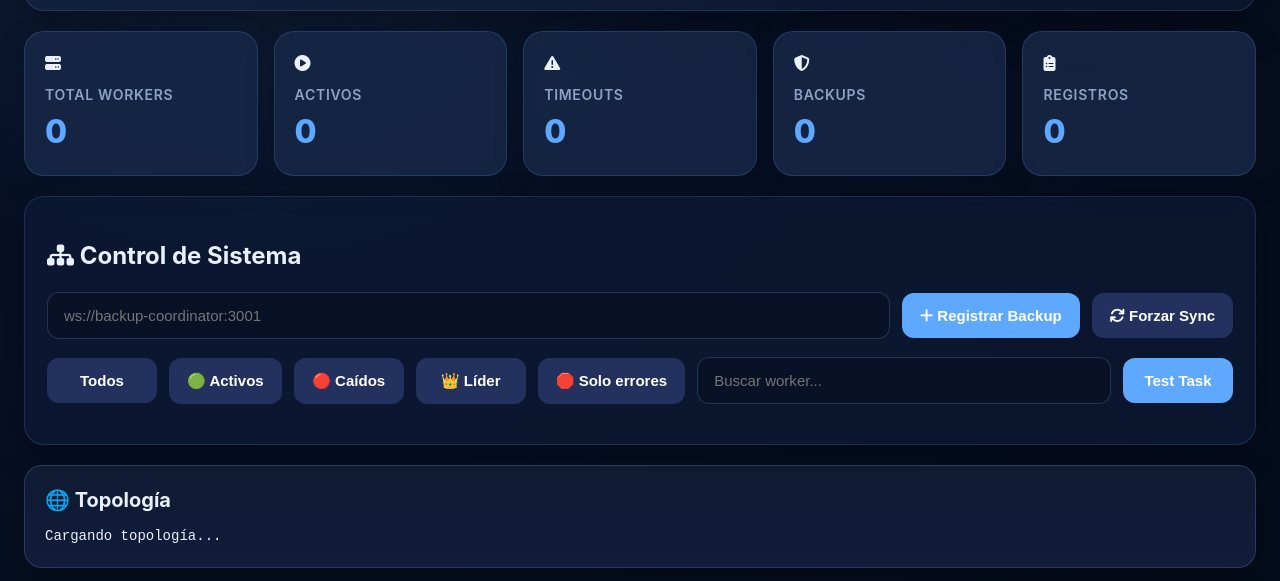
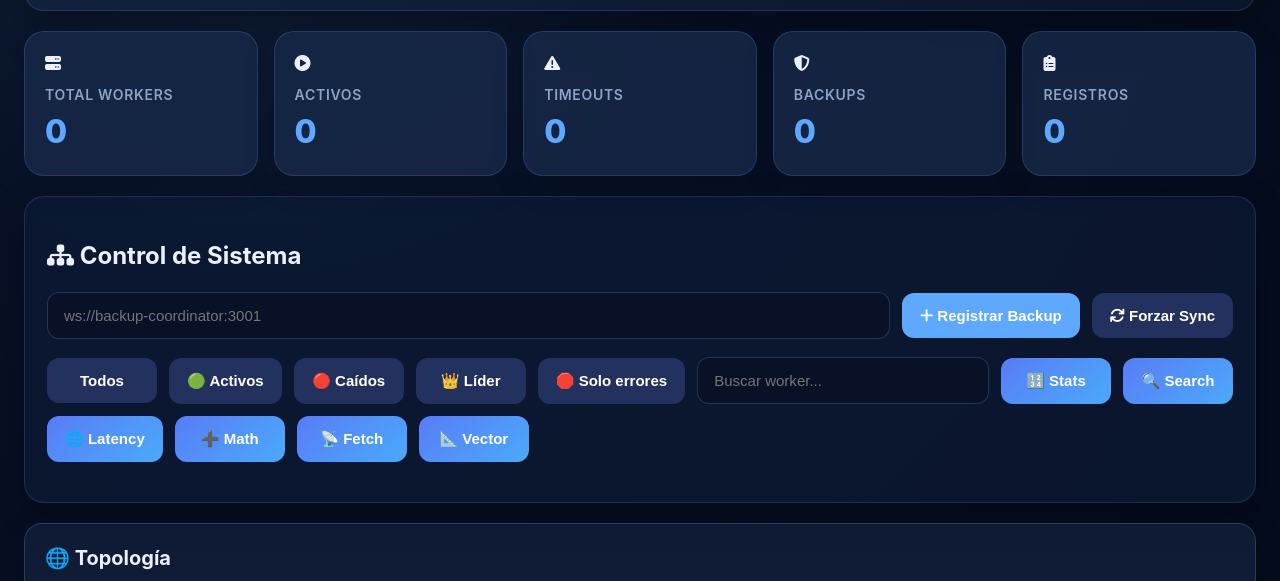
Before and after one commit to JHONATHANUNI/coordinator_wbesockets, a website: page public/index.html in a window 1280 px wide. Shown: the part 191-772 px from the top of the page. Drawn offline with Linux system fonts and the light colour scheme.

Commit message:
Implementación completa del sistema coordinador-worker con asignación dinámica de tareas, soporte de múltiples capacidades (stats_compute, search_text, http_latency), manejo de cola de tareas y corrección en selección de workers según capacidades

```diff
--- a/public/dashboard.js
+++ b/public/dashboard.js
@@ -178,24 +178,61 @@ class CoordinatorDashboard {
     this.renderTasks(this.latestData?.tasks || []);
   }
 
-  sendTestTask() {
-    if (!this.ws || this.ws.readyState !== WebSocket.OPEN) {
-      this.flushStatus('No conectado, no se pudo enviar task');
-      return;
+sendTestTask(type) {
+  if (!this.ws || this.ws.readyState !== WebSocket.OPEN) return;
+
+  const taskId = `test-${Date.now()}`;
+
+  let payload = {};
+
+  if (type === 'stats_compute') {
+    payload = { numbers: [10, 20, 30] };
   }
 
-    const taskId = `test-${Date.now()}`;
+  if (type === 'search_text') {
+    payload = {
+      text: 'hola mundo hola',
+      query: 'hola'
+    };
+  }
+
+  if (type === 'http_latency') {
+    payload = {
+      url: 'https://google.com'
+    };
+  }
+
+  if (type === 'math_compute') {
+    payload = {
+      operation: 'add',
+      a: 5,
+      b: 10
+    };
+  }
+
+  if (type === 'http_fetch') {
+    payload = {
+      url: 'https://jsonplaceholder.typicode.com/todos/1'
+    };
+  }
+
+  if (type === 'vector_distance') {
+    payload = {
+      a: [0, 0],
+      b: [3, 4]
+    };
+  }
+
   const msg = {
     type: 'task-assign',
     data: {
       taskId,
-        type: 'test',
-        payload: { source: 'dashboard', random: Math.random().toString(36).slice(2) }
+      type,
+      payload
     }
   };
 
   this.ws.send(JSON.stringify(msg));
-    this.flushStatus(`Test task enviada: ${taskId}`);
 }
   // --------------------------------------------
   // Log en tiempo real para auditoría y debugging
--- a/public/index.html
+++ b/public/index.html
@@ -385,7 +385,29 @@
         <button class="btn-secondary" onclick="dashboard.filterWorkers('leader')">👑 Líder</button>
         <button class="btn-secondary" onclick="dashboard.filterTasks('error')">🛑 Solo errores</button>
         <input id="workerSearch" placeholder="Buscar worker..." />
-        <button class="btn-primary" onclick="dashboard.sendTestTask()">Test Task</button>
+<button class="btn-task stats" onclick="dashboard.sendTestTask('stats_compute')">
+  🔢 Stats
+</button>
+
+<button class="btn-task search" onclick="dashboard.sendTestTask('search_text')">
+  🔍 Search
+</button>
+
+<button class="btn-task latency" onclick="dashboard.sendTestTask('http_latency')">
+  🌐 Latency
+</button>
+
+<button class="btn-task math" onclick="dashboard.sendTestTask('math_compute')">
+  ➕ Math
+</button>
+
+<button class="btn-task fetch" onclick="dashboard.sendTestTask('http_fetch')">
+  📡 Fetch
+</button>
+
+<button class="btn-task vector" onclick="dashboard.sendTestTask('vector_distance')">
+  📐 Vector
+</button>
       </div>
       <div id="backupList"></div>
     </div>
--- a/public/styles.css
+++ b/public/styles.css
@@ -470,6 +470,7 @@ td:nth-child(3) {
   padding: 24px 0 8px;
 }
 
+
 @keyframes pulse {
   0% {
     transform: scale(1);
```
Also changed, not shown: server.js (+46 -17 lines). Lines whose indentation alone changed are shown as unchanged.
